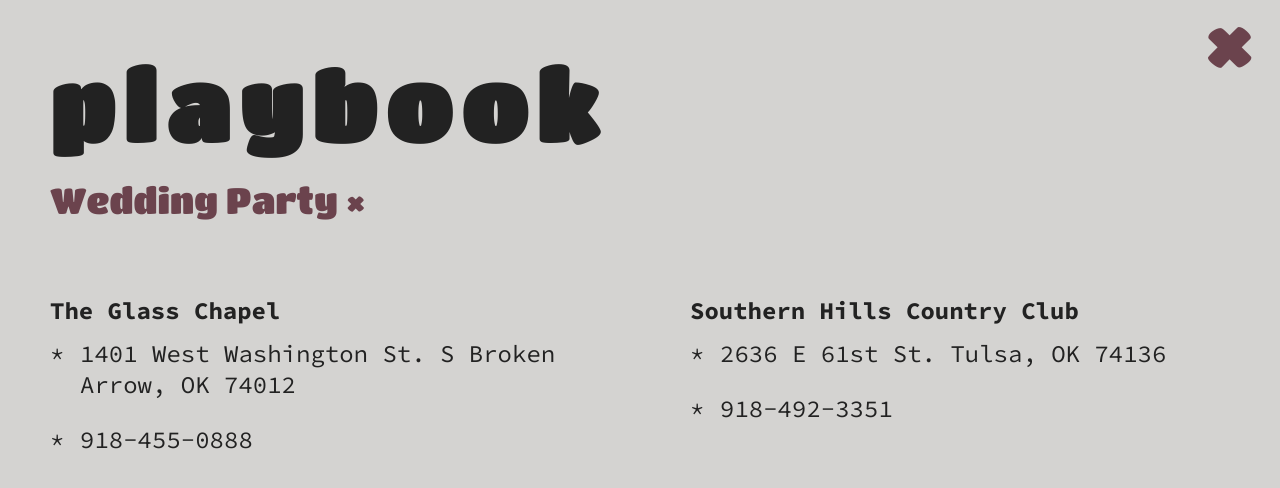
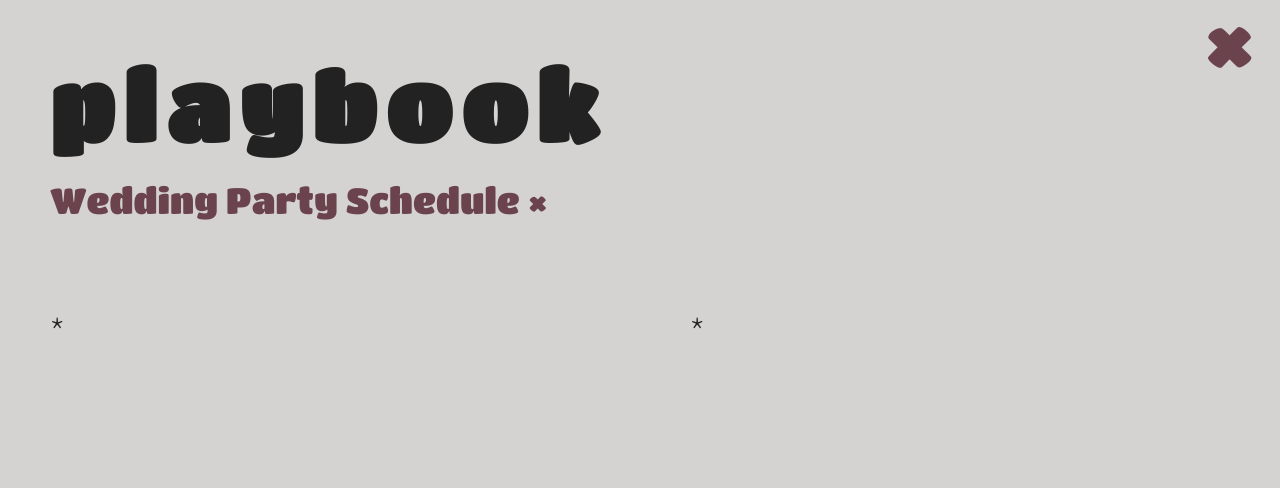
Before and after one commit to grantstandridge/grantstandridge.github.io, a Jekyll site: the page built from _buckets/wedding-party.markdown, in a window 1280 px wide. Shown: the top 488 px of the page. Built offline with Jekyll 4.4.1, drawn with Linux system fonts in a browser that asks for light colours; part of the change alters nothing that is shown.

Commit message:
Updated Wedding Party

```diff
--- a/_buckets/wedding-party.markdown
+++ b/_buckets/wedding-party.markdown
@@ -1,15 +1,25 @@
 ---
-title: Wedding Party
+title: Wedding Party Schedule
 date: 2018-05-01 14:35:00 -05:00
-General:
-  Column 1:
-    Heading: The Glass Chapel
-    List:
-    - 1401 West Washington St. S Broken Arrow, OK 74012
-    - 918-455-0888
-  Column 2:
-    Heading: Southern Hills Country Club
-    List:
-    - 2636 E 61st St. Tulsa, OK 74136
-    - 918-492-3351
+Schedule:
+- Parent: Saturday, May 19th
+  Children:
+  - '10:00am - Ceremony Rehearsal @ The Glass Chapel '
+  - 11:00am - Rehearsal Brunch @ 624 Kitchen
+  - 'We will have the rest of the day off! '
+- Parent: Sunday, May 20th
+  Children:
+  - '3:30pm - Grant & Callie''s First Look (This will be a private First Look - just
+    FYI) '
+  - '3:40pm - Wedding Party takes Pictures '
+  - 4:30pm - Last minute touch-ups before Ceremony
+  - '5:00pm - Ceremony '
+  - '5:30pm - Family Pictures '
+  - 6:00pm - Wedding Party takes limo to Southern Hills for the Reception (Your spouses
+    are welcome to ride in the limo with us, just let us know if that's what they
+    plan to do).
+  - 6:30pm - Wedding Party Introduction to Reception
+  - 'We will have a table for the Wedding Party, and your spouses will be at our table
+    also :) '
+  - '9:30pm - Grant & Callie''s Send Off '
 ---
```
